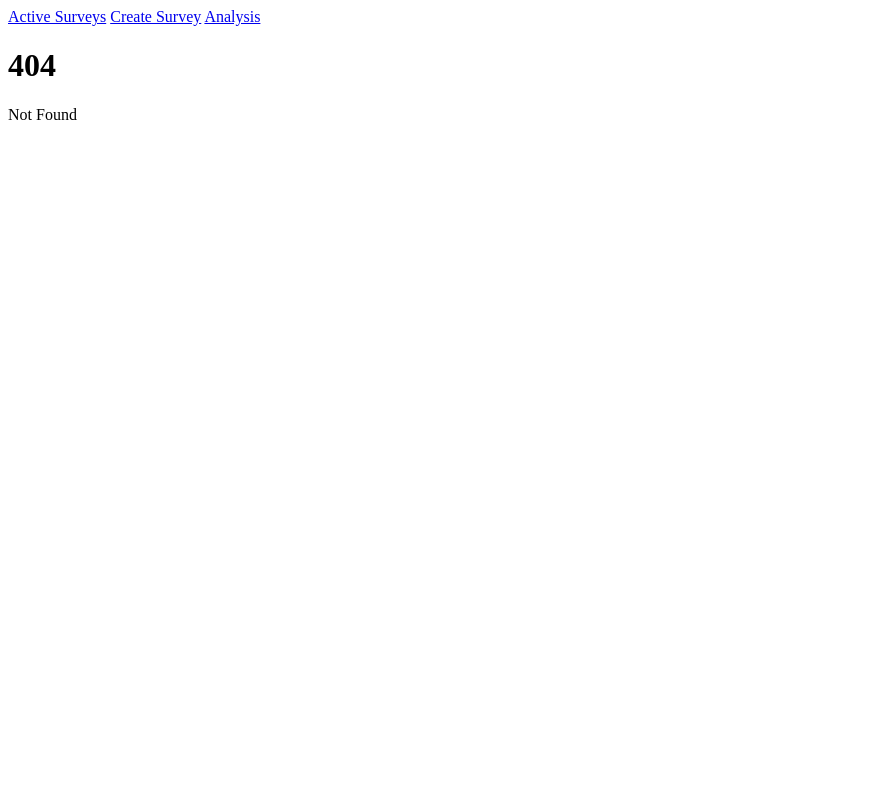
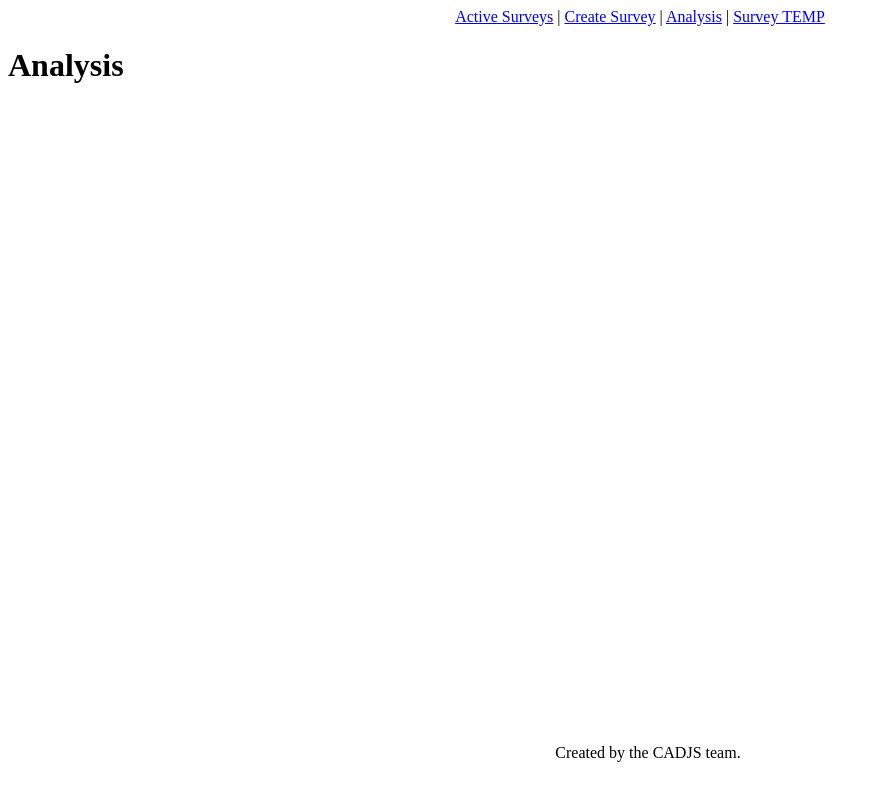
Before and after one commit to carter-johnston/cadjs-survey-sb1, a SvelteKit app: page /analysis in a window 1280 px wide. Before the commit this address had no page. Shown: the whole page, without its empty margins (0-880 px from the left). Built offline with nearby package versions, Linux system fonts and the light colour scheme.

Commit message:
updated routing. reorganized things :p

```diff
--- a/src/routes/+create.svelte
+++ /dev/null
@@ -1 +0,0 @@
-<h1>Create Survey</h1>
--- a/src/routes/+export.svelte
+++ /dev/null
@@ -1 +0,0 @@
-<h1>Export Survey</h1>
--- a/src/routes/+layout.svelte
+++ b/src/routes/+layout.svelte
@@ -1,8 +1,30 @@
 <nav>
-    <a href="/">Active Surveys</a>
+    <a href="/active">Active Surveys</a>
+    |
     <a href="/create">Create Survey</a>
-    <a href="/export">Analysis</a>
+    |
+    <a href="/analysis">Analysis</a>
+    |
+    <a href="/survey">Survey TEMP</a>
+
 </nav>
 
+<slot></slot>
 
-<slot></slot>
+<footer>
+    <p id="footer">Created by the CADJS team.</p>
+</footer>
+
+<style>
+    nav {
+        text-align: center;
+    }
+
+    #footer {
+        position: fixed;
+        bottom: 0;
+        width: 100%;
+        text-align: center;
+        height: 40px;
+    }
+</style>
--- /dev/null
+++ b/src/routes/analysis/+page.svelte
@@ -0,0 +1 @@
+<h1>Analysis</h1>
--- /dev/null
+++ b/src/routes/create/+page.svelte
@@ -0,0 +1 @@
+<h1>Create New Survey</h1>
```
Also changed, not shown: src/routes/active/+page.svelte (renamed from src/routes/+page.svelte), src/routes/create/components/questions/dropdown.svelte (added), src/routes/create/components/questions/likert.svelte (renamed from src/components/create/questions/likert.svelte), src/routes/create/components/questions/slider.svelte (renamed from src/components/create/questions/slider.svelte), src/routes/create/components/questions/text.svelte (added), src/routes/survey/+page.svelte (added).
